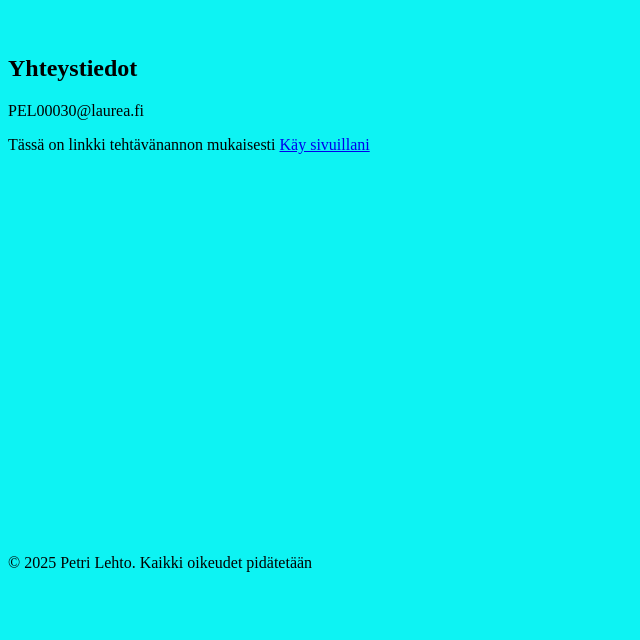
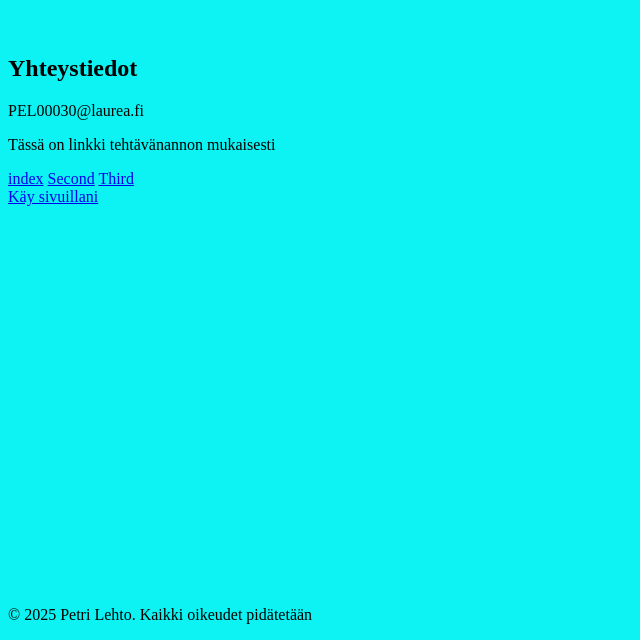
Before and after one commit to Petrismi/Petrismi.github.io, a plain HTML site: page index.html in a window 1280 px wide. Shown: the part 3153-3793 px from the top of the page, without its empty margins (0-640 px from the left). Before the commit the page ends 3741 px from the top, so only its background shows below. Drawn offline with Linux system fonts and the light colour scheme.

Commit message:
Update index.html lisätty linkit muihin tehtäviin (index, second, third etc)

```diff
--- a/index.html
+++ b/index.html
@@ -61,6 +61,11 @@
         <p>PEL00030@laurea.fi</p>
         <p>
         Tässä on linkki tehtävänannon mukaisesti
+            <nav class="topnav">
+        <a href="https://petrismi.github.io/index.html">index</a>
+        <a href="https://petrismi.github.io/second.html">Second</a>
+        <a href="https://petrismi.github.io/third.html">Third</a>
+    </nav>
         <a href="https://petrismi.github.io/second.html">Käy sivuillani</a>
         </p>
     </section>
```
